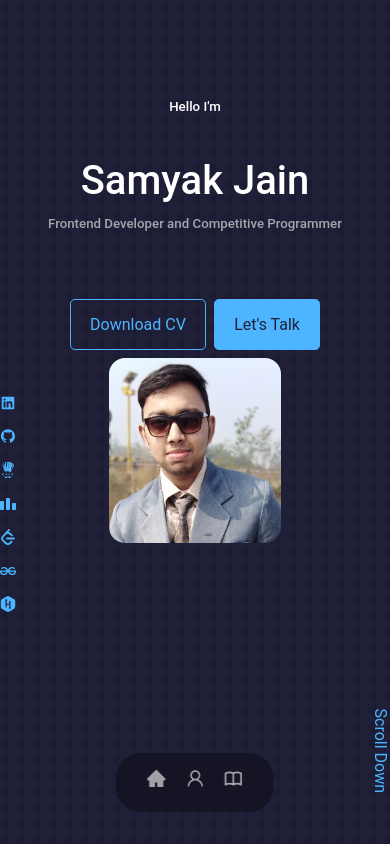
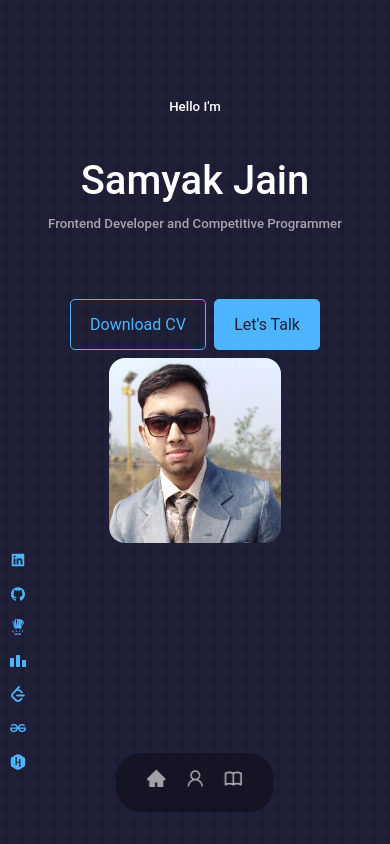
Before and after one commit to samyak87/Portfolio-using-reactjs, a React (Create React App) app: page / in a window 390 px wide. Shown: the top 844 px of the page. Built offline with nearby package versions, Linux system fonts and the light colour scheme.

Commit message:
basics completed

```diff
--- a/src/components/header/header.css
+++ b/src/components/header/header.css
@@ -70,7 +70,11 @@
     header{
         height: 100vh;
     }
-    /* .header__socials,.scroll__down{
+    .scroll__down{
        display: none;
-    } */
+    }
+    .header__socials{
+        margin-left: 10px;
+        height: 70px;
+    }
  }
```
